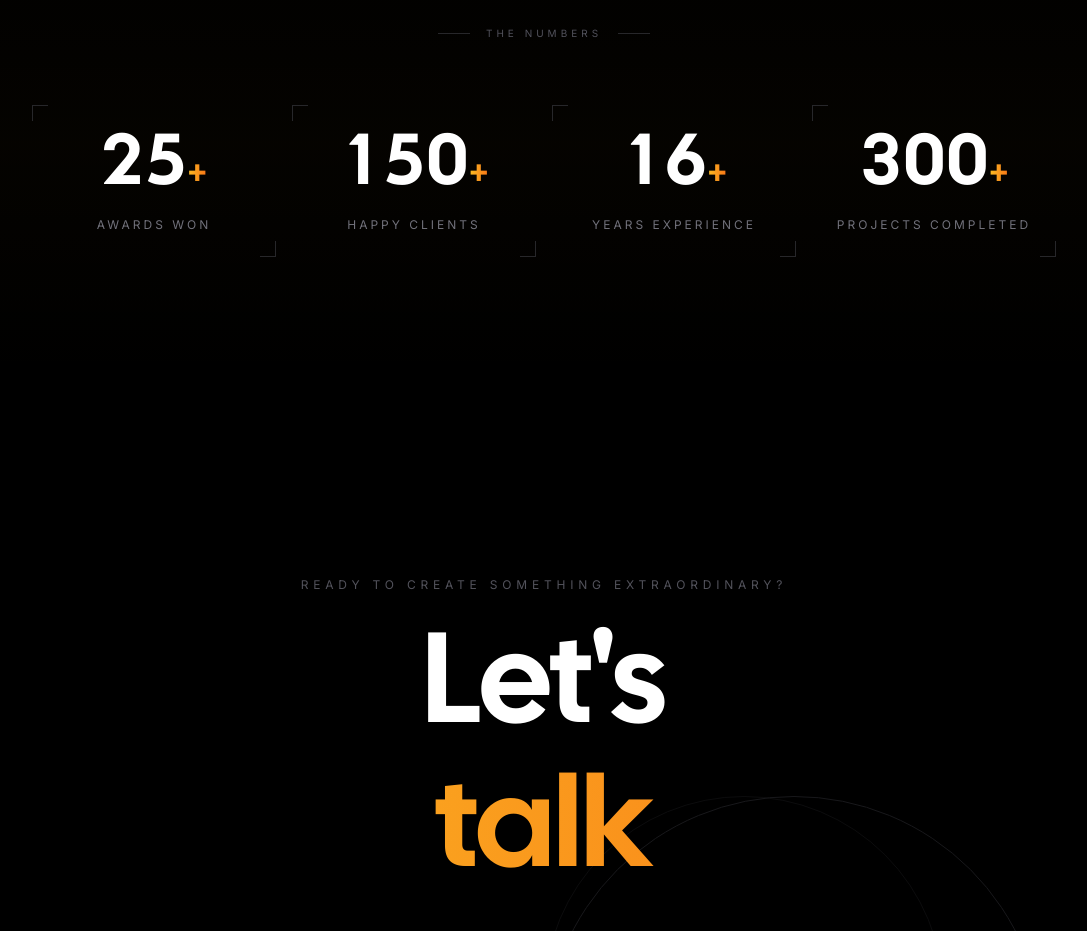
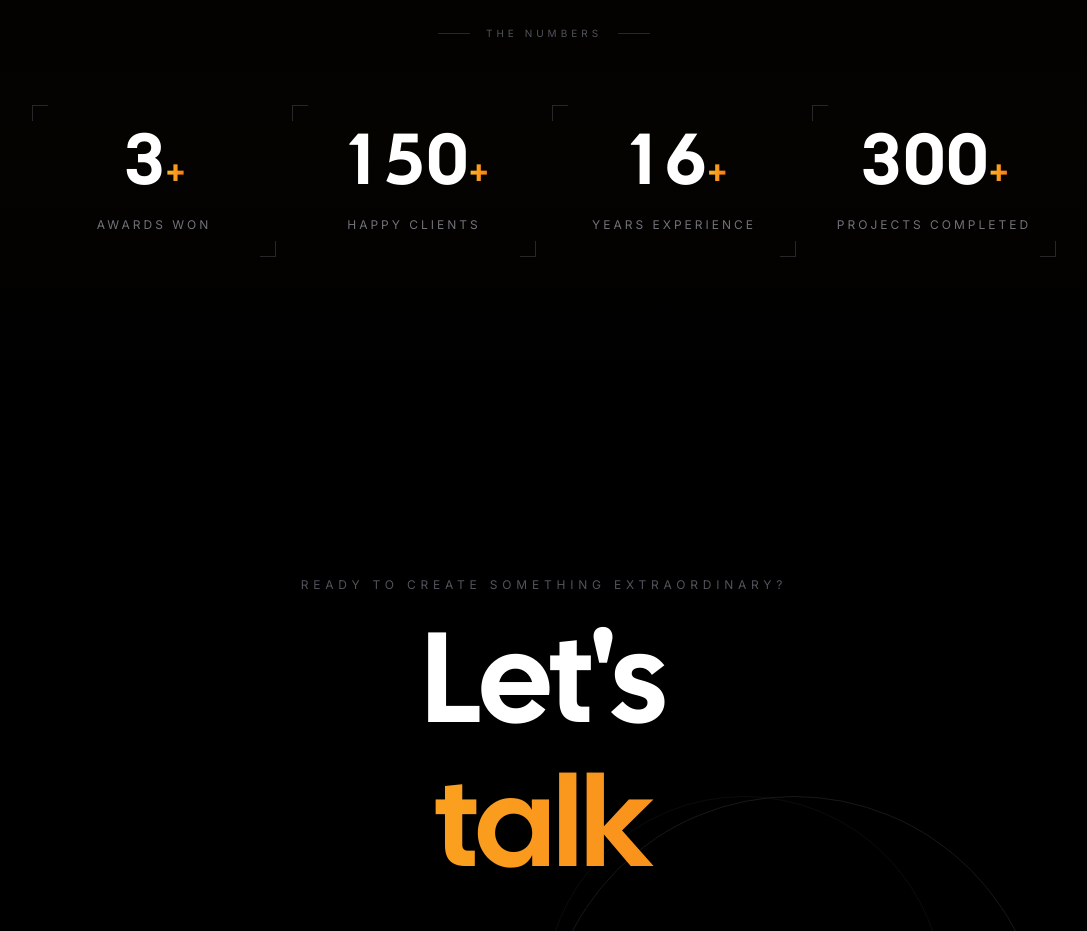
Before and after one commit to nirajeyy/pasa-productions, a Next.js app: page / in a window 1280 px wide. Shown: the part 4280-5211 px from the top of the page, without its empty margins (96-1183 px from the left). Built offline with nearby package versions, Linux system fonts and the light colour scheme; no server answers; what tailwindcss-debug-screens would draw is missing.

Commit message:
Change the awards

```diff
--- a/app/page.tsx
+++ b/app/page.tsx
@@ -3,7 +3,7 @@ import { Project } from "../types";
 import HomeClient from "./HomeClient";
 
 const stats = [
-  { iconName: "Award" as const, label: "Awards Won", value: 25, suffix: "+" },
+  { iconName: "Award" as const, label: "Awards Won", value: 3, suffix: "+" },
   {
     iconName: "Users" as const,
     label: "Happy Clients",
```
